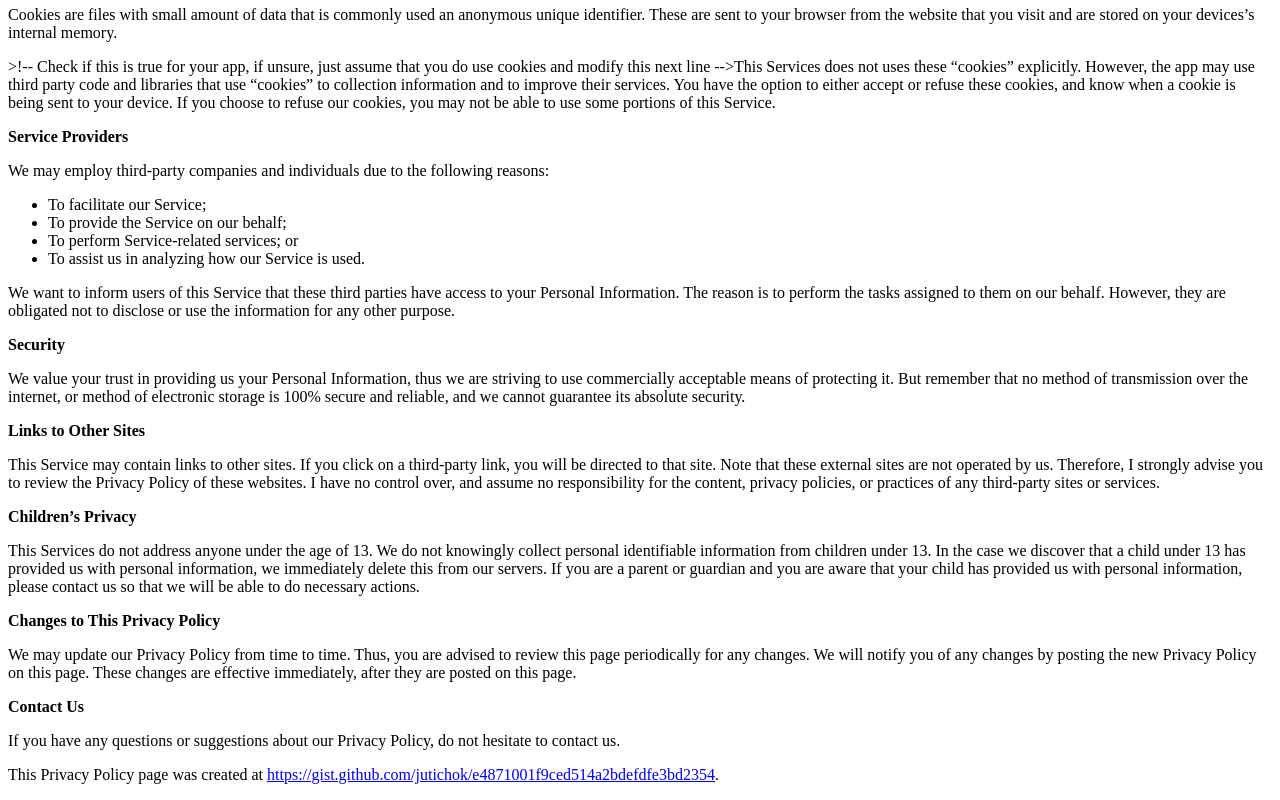
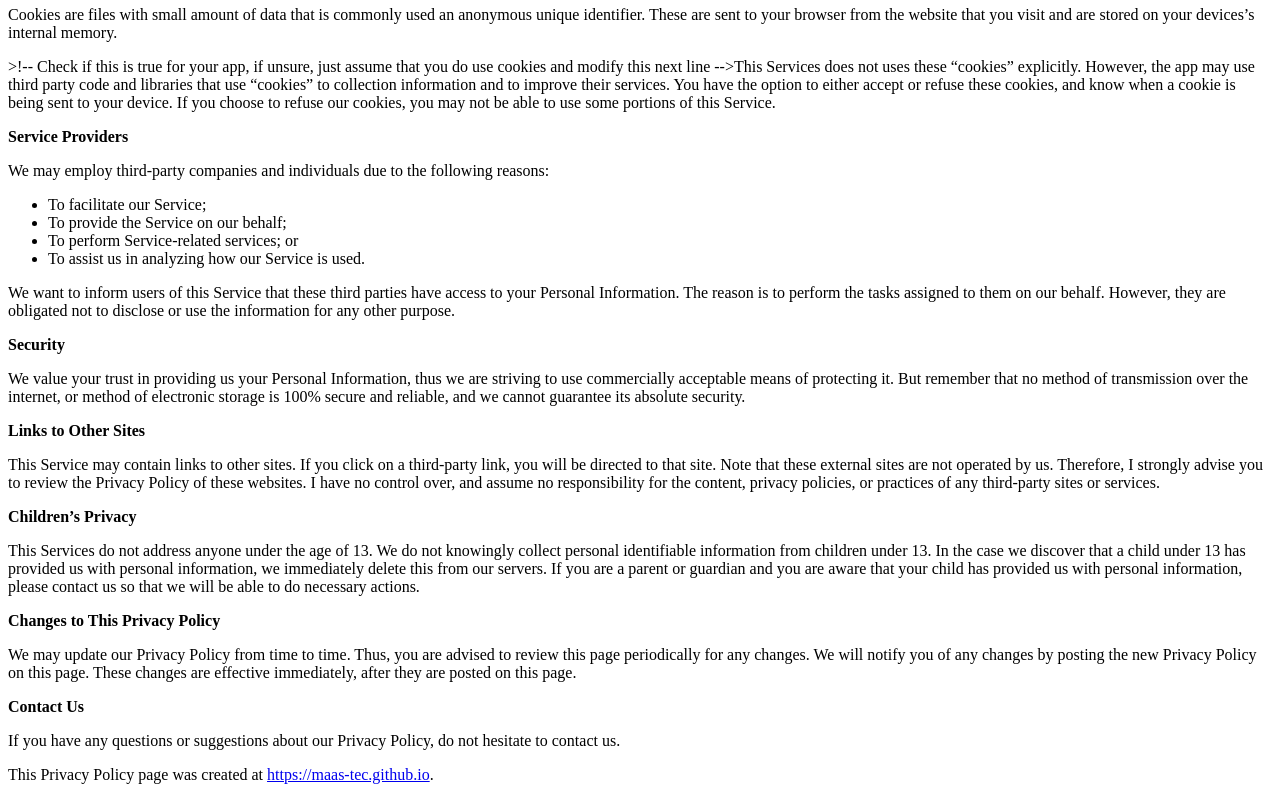
Before and after one commit to Wise-Logic/Wise-Logic.github.io, a plain HTML site: page index.html in a window 1280 px wide. Shown: the part 461-1261 px from the top of the page. Drawn offline with Linux system fonts and the light colour scheme.

Commit message:
Update index.html

```diff
--- a/index.html
+++ b/index.html
@@ -75,7 +75,7 @@
 <p><strong>Contact Us</strong></p>
 <p>If you have any questions or suggestions about our Privacy Policy, do not hesitate to contact
     us.</p>
-<p>This Privacy Policy page was created at <a href="https://gist.github.com/jutichok/e4871001f9ced514a2bdefdfe3bd2354"
-                                              target="_blank">https://gist.github.com/jutichok/e4871001f9ced514a2bdefdfe3bd2354</a>.</p>
+<p>This Privacy Policy page was created at <a href="https://maas-tec.github.io"
+                                              target="_blank">https://maas-tec.github.io</a>.</p>
 </body>
 </html>
```
